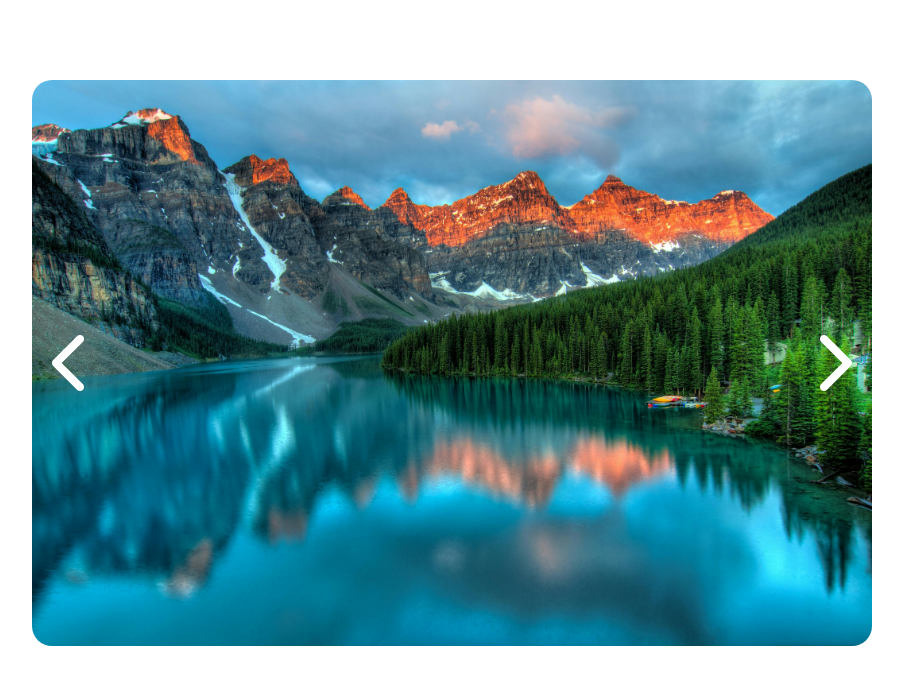
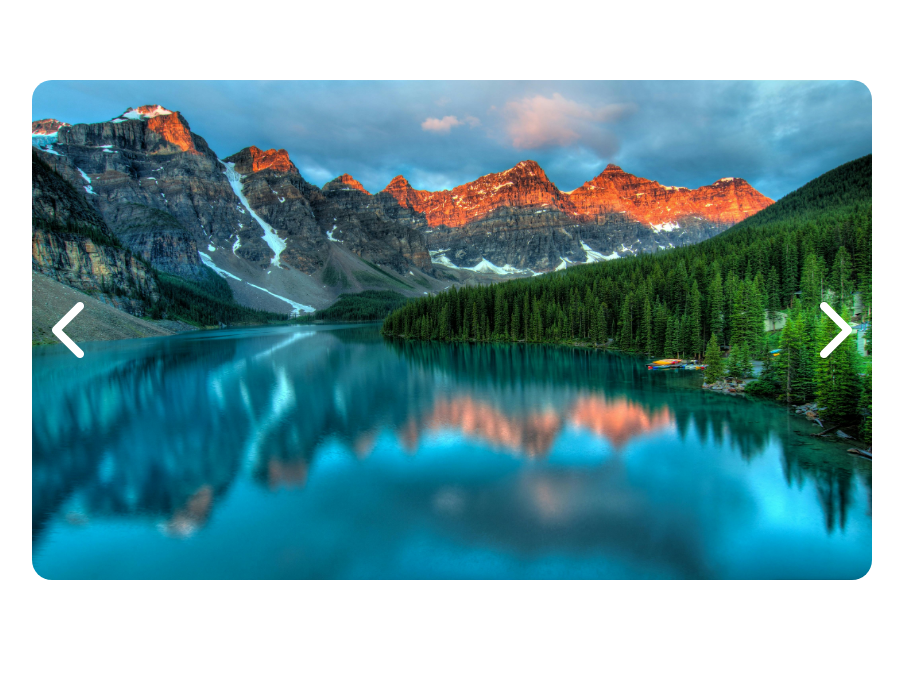
Before and after one commit to Marcap00/js-array-carousel, a plain HTML site: page index.html in a window 1280 px wide. Shown: the whole page, without its empty margins (188-1091 px from the left). Drawn offline with Linux system fonts and the light colour scheme.

Commit message:
fixed images gallery

```diff
--- a/style.css
+++ b/style.css
@@ -13,7 +13,8 @@
     padding: 5rem 0;
 }
 img {
-    max-width: 100%;
+    max-height: 100%;
+    width: 100%;
     display: block;
 }
 
@@ -22,15 +23,15 @@ img {
 
 /* # CAROUSEL */
 #carousel {
-    min-height: 500px;
+    height: 500px;
     width: 70%;
     margin: 0 auto;
+    position: relative;
 }
 
 /*  # GALLERY */
-
-#carousel {
-    position: relative;
+#gallery {
+    height: 100%;
 }
 
 #gallery img {
```
